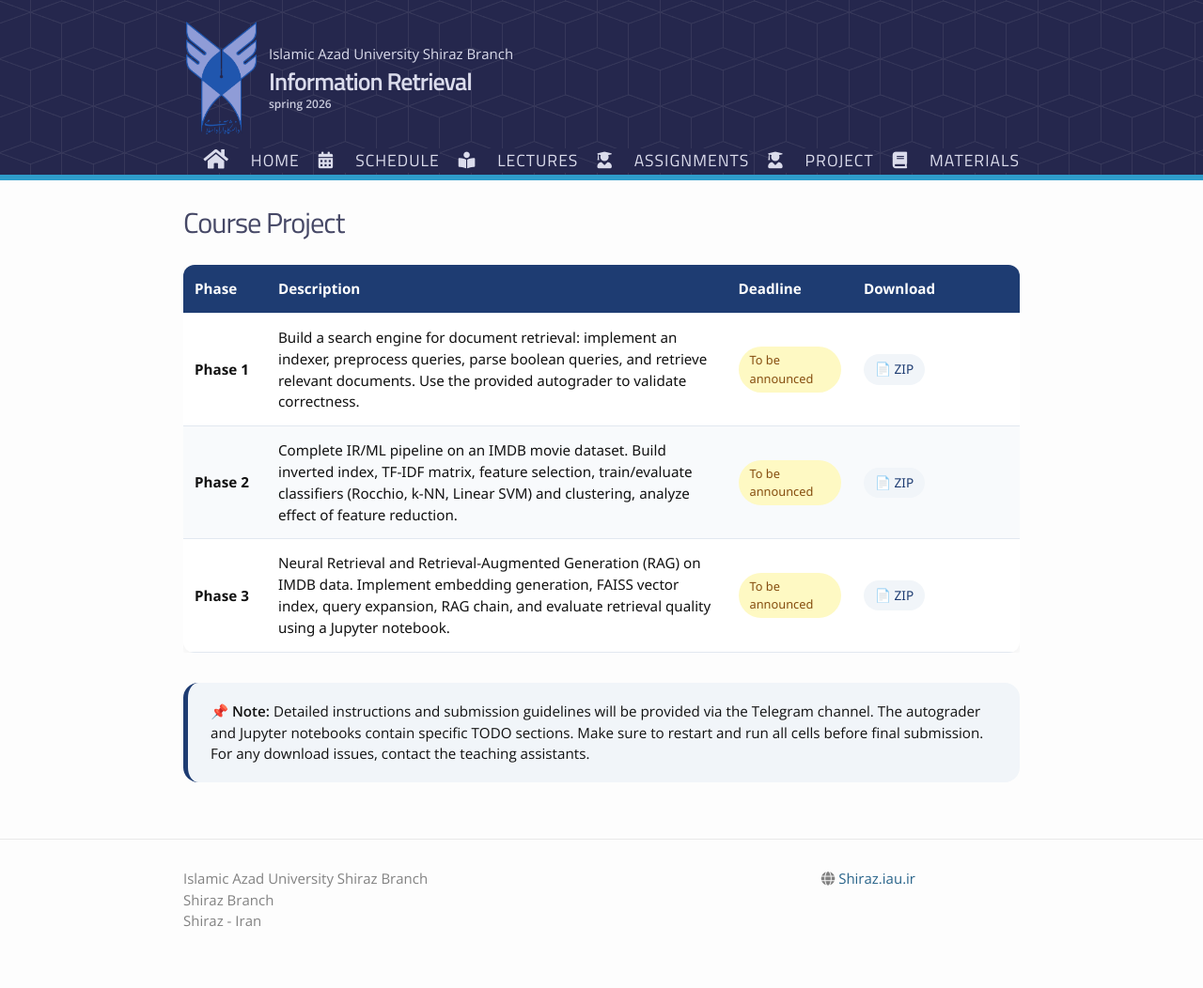
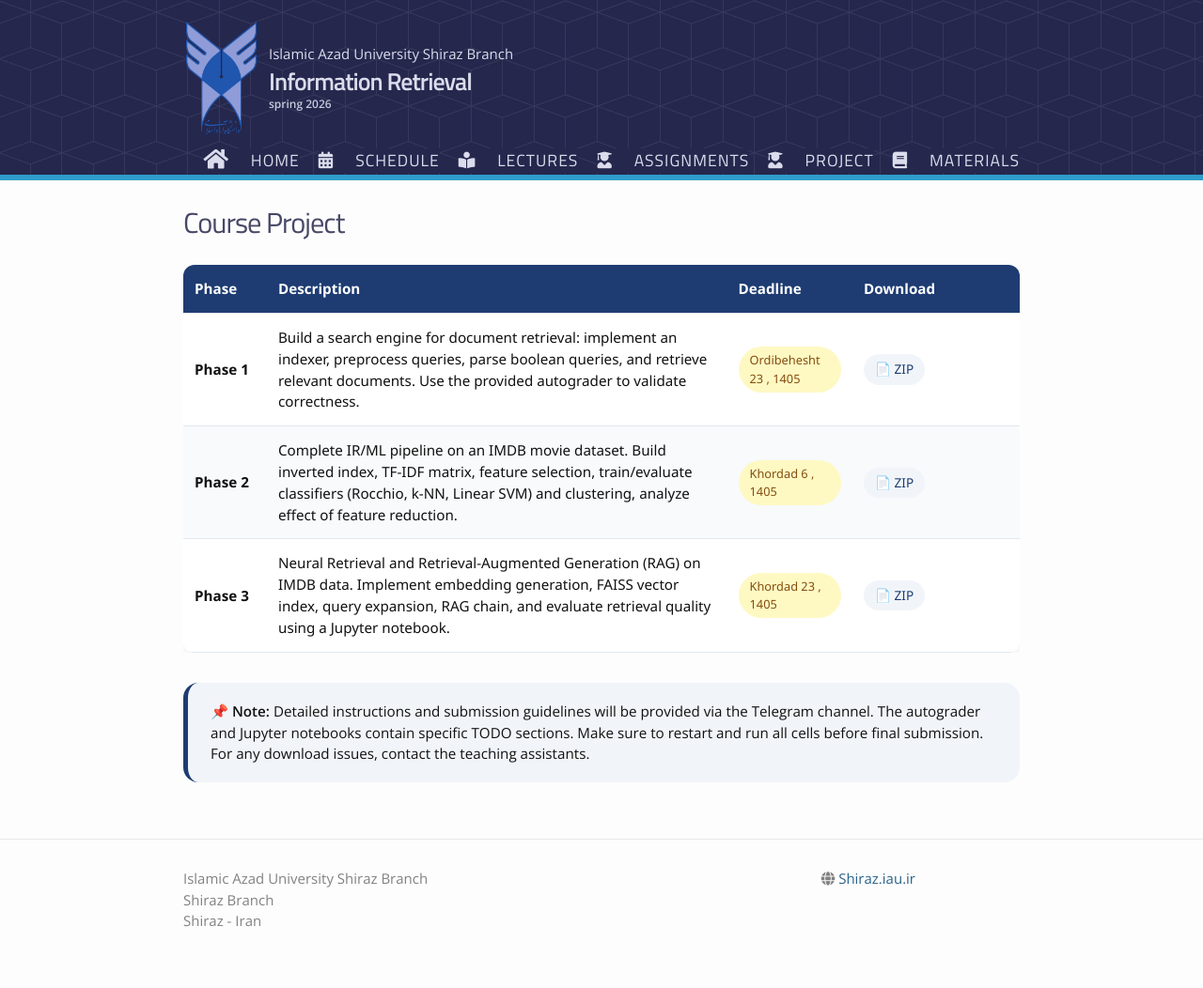
Before and after one commit to ir-spring2026/ir-spring2026.github.io, a Jekyll site: the page built from project.md, in a window 1280 px wide. Shown: the whole page at 94% size. Built offline with Jekyll 4.4.1, drawn with Linux system fonts in a browser that asks for light colours; nearby versions of some CDN libraries.

Commit message:
Update project.md

```diff
--- a/project.md
+++ b/project.md
@@ -103,19 +103,19 @@ permalink: /project/
       <tr>
         <td><strong>Phase 1</strong></td>
         <td>Build a search engine for document retrieval: implement an indexer, preprocess queries, parse boolean queries, and retrieve relevant documents. Use the provided autograder to validate correctness.</td>
-        <td><span class="deadline-badge">To be announced</span></td>
+        <td><span class="deadline-badge">Ordibehesht 23 , 1405</span></td>
         <td><a class="download-link" href="{{ site.baseurl }}/static_files/project/F1/MIR__4042__Phase-1.zip">📄 ZIP</a></td>
       </tr>
       <tr>
         <td><strong>Phase 2</strong></td>
         <td>Complete IR/ML pipeline on an IMDB movie dataset. Build inverted index, TF‑IDF matrix, feature selection, train/evaluate classifiers (Rocchio, k‑NN, Linear SVM) and clustering, analyze effect of feature reduction.</td>
-        <td><span class="deadline-badge">To be announced</span></td>
+        <td><span class="deadline-badge">Khordad 6 , 1405</span></td>
         <td><a class="download-link" href="{{ site.baseurl }}/static_files/project/F2/IR__Phase-2.zip">📄 ZIP</a></td>
       </tr>
       <tr>
         <td><strong>Phase 3</strong></td>
         <td>Neural Retrieval and Retrieval‑Augmented Generation (RAG) on IMDB data. Implement embedding generation, FAISS vector index, query expansion, RAG chain, and evaluate retrieval quality using a Jupyter notebook.</td>
-        <td><span class="deadline-badge">To be announced</span></td>
+        <td><span class="deadline-badge">Khordad 23 , 1405</span></td>
         <td><a class="download-link" href="{{ site.baseurl }}/static_files/project/F3/IR__Spring2026__Phase3.zip">📄 ZIP</a></td>
       </tr>
     </tbody>
```
